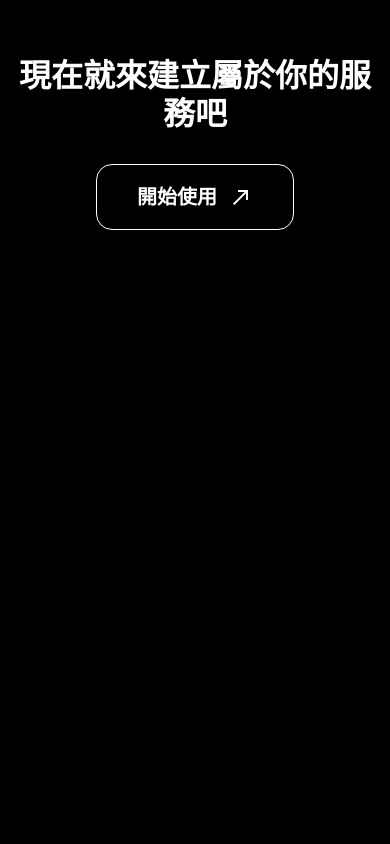
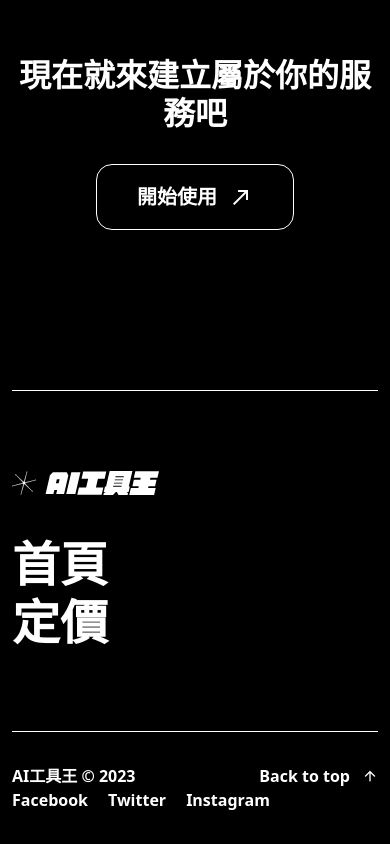
Before and after one commit to LucyYeung/AI-tool-king, a React (Vite) app: page / in a window 390 px wide. Shown: the part 6592-7436 px from the top of the page. Before the commit the page ends 6982 px from the top, so only its background shows below. Built offline with nearby package versions, Linux system fonts and the light colour scheme.

Commit message:
feat: add footer

```diff
--- /dev/null
+++ b/src/layout/components/footer.tsx
@@ -0,0 +1,47 @@
+import { Link } from 'react-router-dom';
+
+export default function Footer() {
+  return (
+    <footer>
+      <hr />
+      <div className="py-20">
+        <Link to="/">
+          <div className="mb-10 block h-6 w-[147px] bg-logo bg-contain bg-no-repeat md:mb-0 md:ml-auto md:h-10 md:w-[244px]"></div>
+        </Link>
+        <nav className="text-heading01 font-bold md:text-display03">
+          <ul>
+            <li>
+              <Link to="/">首頁</Link>
+            </li>
+            <li>
+              <Link to="/price">定價</Link>
+            </li>
+          </ul>
+        </nav>
+      </div>
+      <hr />
+      <div className="flex flex-wrap justify-between py-8 font-bold">
+        <p className="md:mr-[100px]">AI工具王 © 2023</p>
+        <ul className="order-1 flex w-full gap-5 md:order-none md:w-auto">
+          <li>
+            <Link to="">Facebook</Link>
+          </li>
+          <li>
+            <Link to="">Twitter</Link>
+          </li>
+          <li>
+            <Link to="">Instagram</Link>
+          </li>
+        </ul>
+        <button
+          type="button"
+          className="ml-auto flex items-center gap-3"
+          onClick={() => window.scrollTo({ top: 0, behavior: 'smooth' })}
+        >
+          <p>Back to top</p>
+          <i className="material-icons text-icon-small">arrow_upward</i>
+        </button>
+      </div>
+    </footer>
+  );
+}
--- a/src/layout/index.tsx
+++ b/src/layout/index.tsx
@@ -1,11 +1,13 @@
 import { Outlet } from 'react-router-dom';
 import { Header } from './components/header';
+import Footer from './components/footer';
 
 export const Layout = () => {
   return (
     <>
       <Header />
       <Outlet />
+      <Footer />
     </>
   );
 };
```
